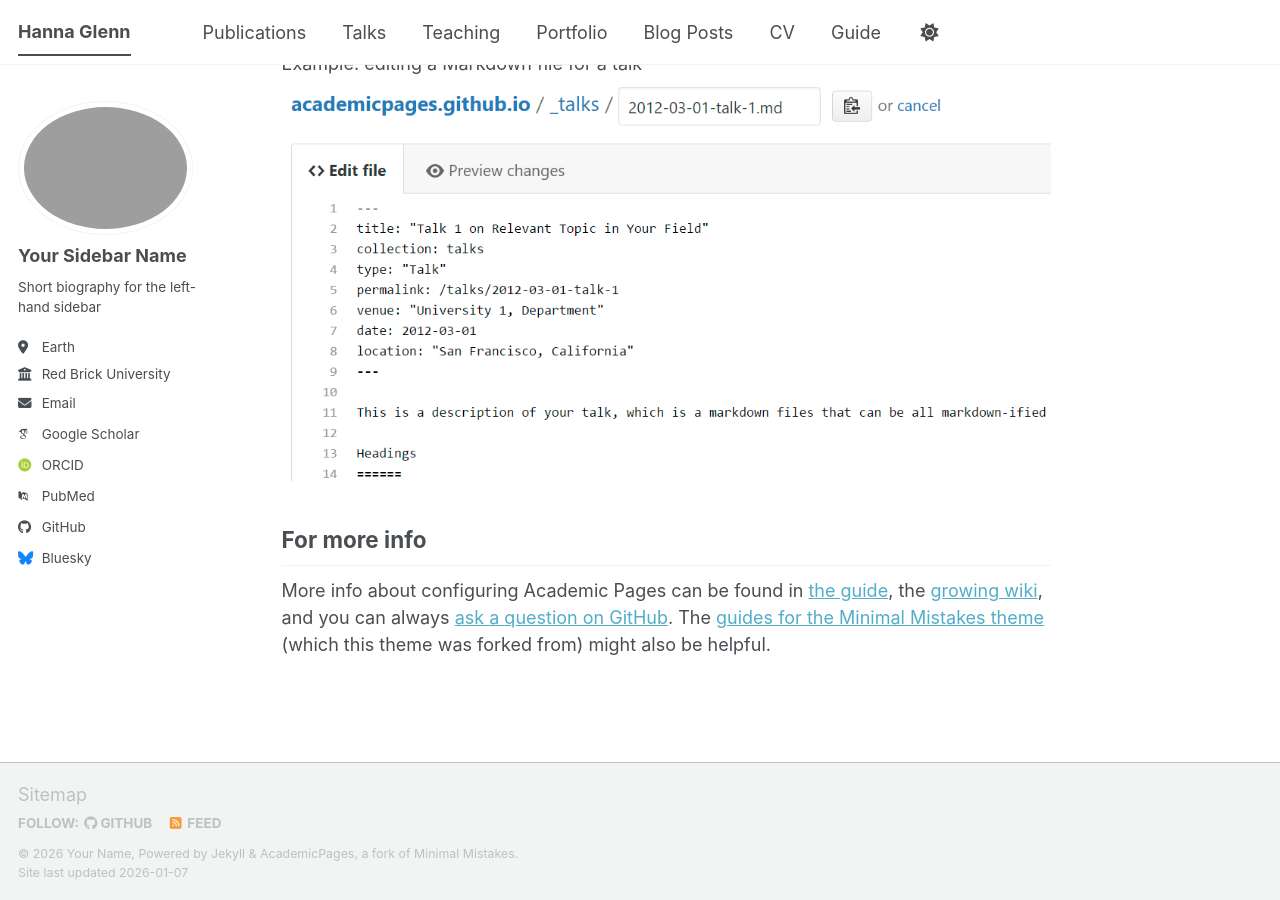
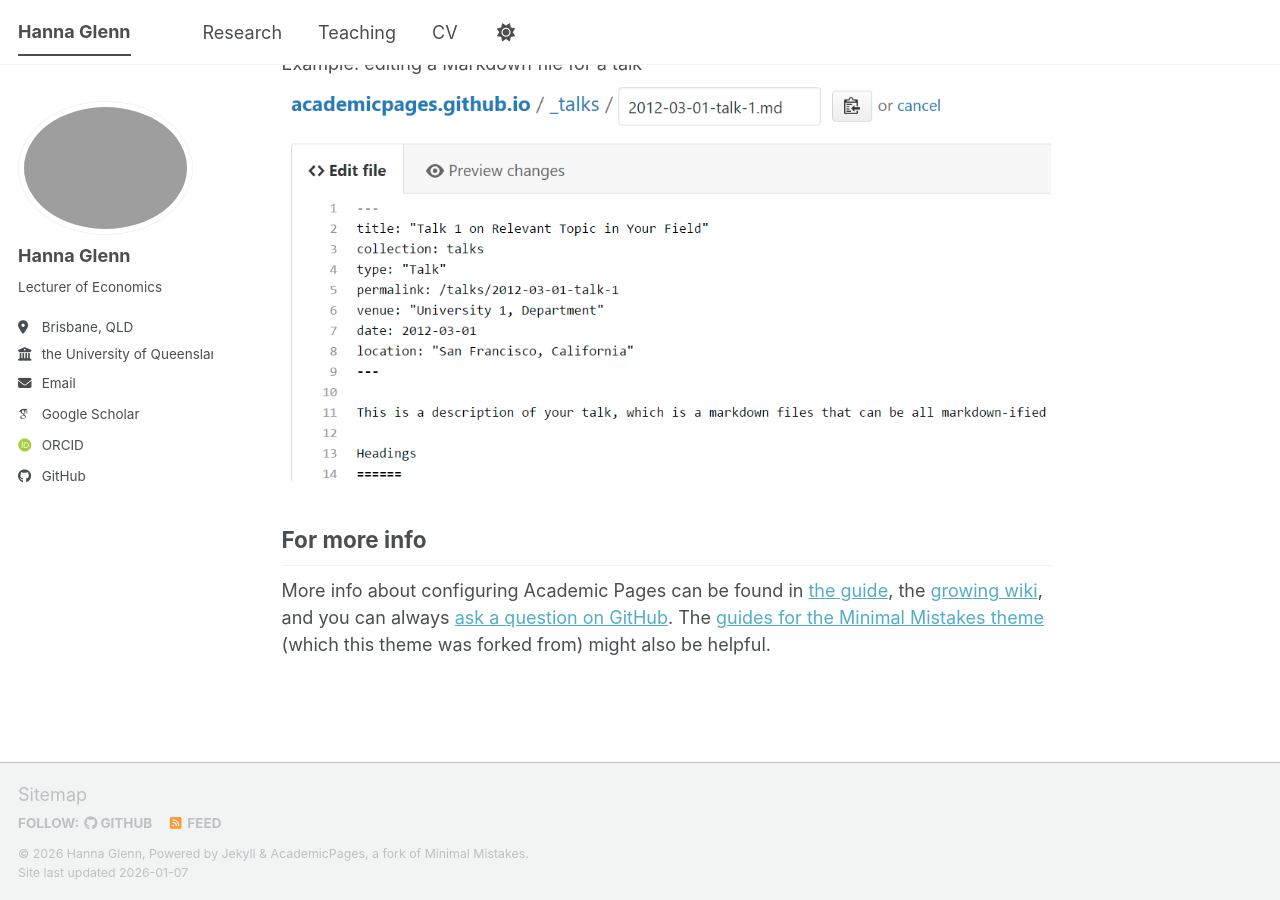
Before and after one commit to hannaglenn/hannaglenn.github.io, a Jekyll site: the page built from _pages/about.md, in a window 1280 px wide and 900 px high, scrolled down 2720 px. Built offline with Jekyll 4.4.1, drawn with Linux system fonts in a browser that asks for light colours; some web fonts are replaced; a script bundle is joined from its source files by our own code; library files that are not in the unit come from our copies.

Commit message:
configuration

```diff
--- a/_config.yml
+++ b/_config.yml
@@ -11,8 +11,8 @@ locale                   : "en-US"
 site_theme               : "default" # The available themes options are "default", "air", "sunrise", "mint", "dirt" and "contrast"
 title                    : "Hanna Glenn"
 title_separator          : "-"
-name                     : &name "Your Name"
-description              : &description "Your Name's academic portfolio"   # Update this with a general description of your site, this is the default if not overridden by a page
+name                     : &name "Hanna Glenn"
+description              : &description "Hanna Glenn, PhD - Health Economist"   # Update this with a general description of your site, this is the default if not overridden by a page
 url                      : https://hannaglenn.github.io # The base hostname & protocol for your site e.g. "https://[your GitHub username].github.io",
                                                            # or if you already have some other page hosted on Github then use "https://[your GitHub username].github.io/[Your Repo Name]"
 baseurl                  : "" # the subpath of your site, e.g. "/blog"
@@ -24,24 +24,24 @@ repository               : hannaglenn/hannaglenn.github.io
 author:
   # Biographic information
   avatar           : "profile.png"
-  name             : "Your Sidebar Name"
+  name             : "Hanna Glenn"
   pronouns         : # example: "she/her"
-  bio              : "Short biography for the left-hand sidebar"
-  location         : "Earth"
-  employer         : "Red Brick University"
+  bio              : "Lecturer of Economics"
+  location         : "Brisbane, QLD"
+  employer         : "the University of Queensland"
   uri              : # URL
-  email            : "none@example.org"
+  email            : "hanna.glenn@uq.edu.au"
 
   # Academic websites
   academia         : # URL
   arxiv            : # URL - Update with the correct link to your profile
-  googlescholar    : "https://scholar.google.com/citations?user=PS_CX0AAAAAJ"
+  googlescholar    : "https://scholar.google.com/citations?user=ueh3I00AAAAJ&hl=en"
   inspire-hep      : # URL
   impactstory      : # URL
-  orcid            : "https://orcid.org/yourorcidurl"
+  orcid            : "https://orcid.org/0000-0002-5589-0886"
   semantic         : # URL
   ssrn             : # URL
-  pubmed           : "https://www.ncbi.nlm.nih.gov/pubmed/?term=john+snow"
+  pubmed           : # URL
   researchgate     : # URL
   scopus           : # URL
   zotero           : # URL
@@ -57,7 +57,7 @@ author:
 
   # Social media
   artstation       : # Username
-  bluesky          : "bsky.app" # Replace this with you Bluesky username
+  bluesky          : # "bsky.app" # Replace this with you Bluesky username
   facebook         : # Username
   flickr           : # Username
   foursquare       : # Username
```
Also changed, not shown: _data/navigation.yml (+10 -10 lines), 2 other files.
